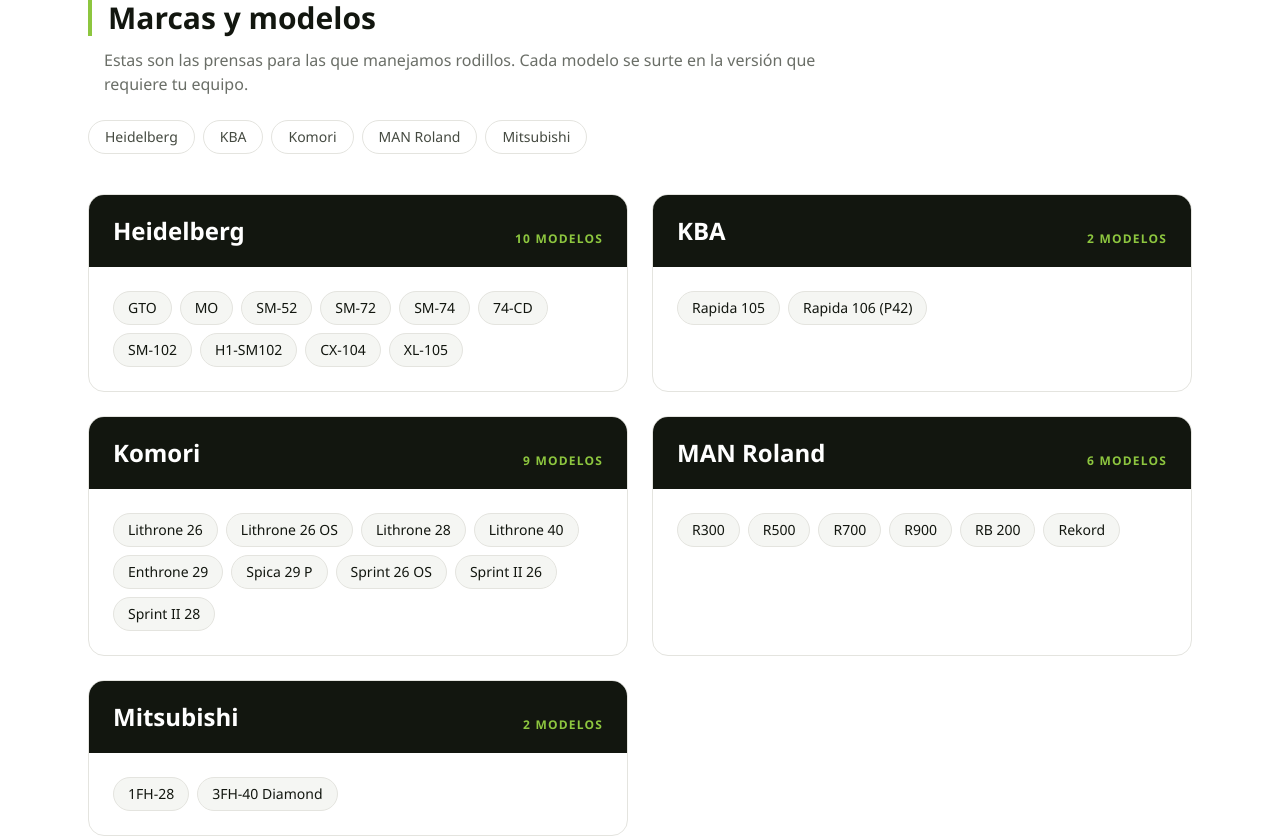
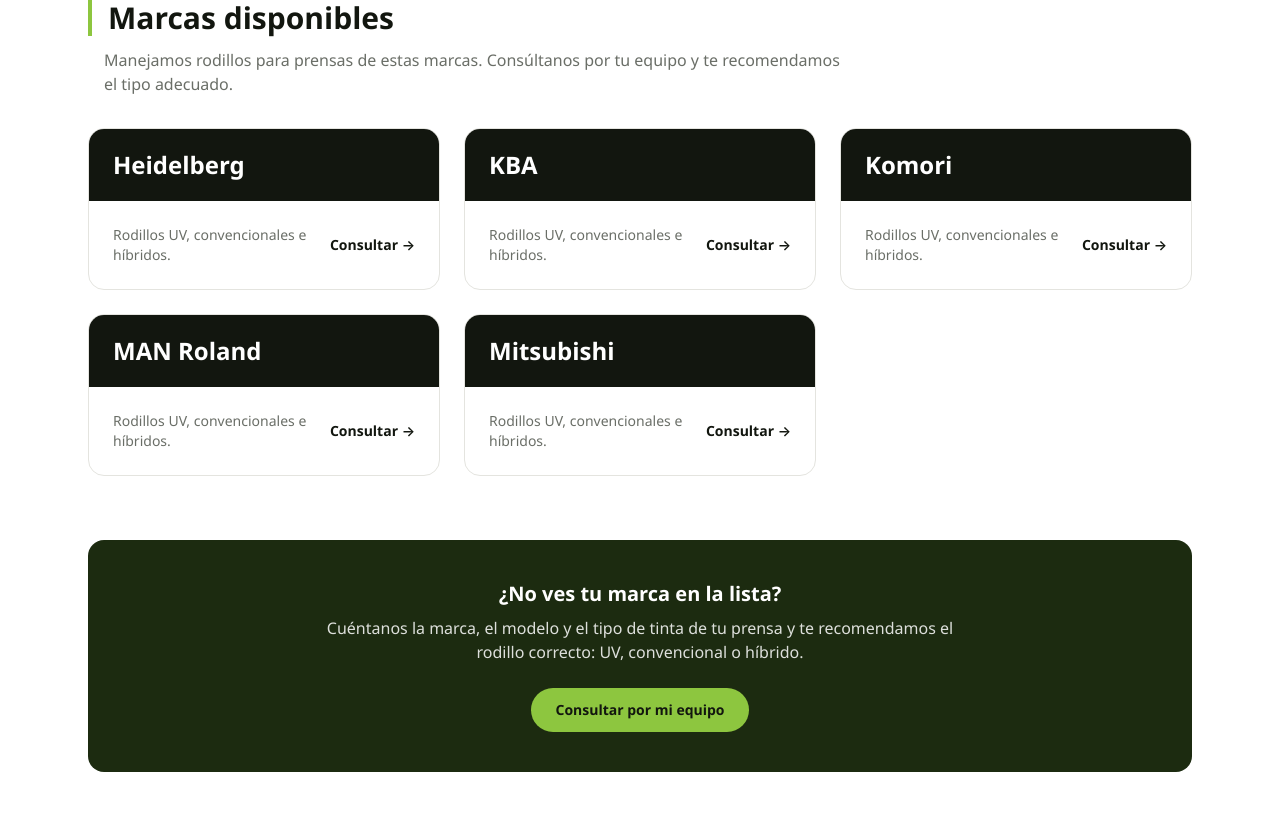
Before and after one commit to sistemasdruck-bit/druckchemie-web, a Next.js app: page /rodillos in a window 1280 px wide. Shown: the part 560-1397 px from the top of the page. Built offline with nearby package versions, Linux system fonts and the light colour scheme.

Commit message:
Seccion Rodillos en productos y pagina Rodillos solo con marcas

```diff
--- a/src/app/productos/page.tsx
+++ b/src/app/productos/page.tsx
@@ -1,6 +1,7 @@
 import type { Metadata } from "next";
 import Link from "next/link";
 import { getCatalogo } from "@/lib/catalogo";
+import { marcasRodillos } from "@/data/rodillos";
 
 export const metadata: Metadata = {
   title: "Productos | Druck Chemie México",
@@ -35,6 +36,12 @@ export default async function ProductosPage() {
             {cat.nombre}
           </a>
         ))}
+        <a
+          href="#rodillos"
+          className="rounded-full border border-brand-line px-4 py-1.5 text-sm font-medium text-brand-blue transition hover:border-brand-accent hover:bg-brand-accent hover:text-white"
+        >
+          Rodillos
+        </a>
       </div>
 
       <div className="mt-14 space-y-16">
@@ -98,6 +105,36 @@ export default async function ProductosPage() {
             </div>
           </section>
         ))}
+
+        <section id="rodillos" className="scroll-mt-28">
+          <h2 className="border-l-4 border-brand-accent pl-4 text-2xl font-extrabold text-brand-navy">
+            Rodillos
+          </h2>
+          <p className="mt-2 max-w-3xl pl-4 text-brand-blue/80">
+            Contamos con rodillos UV, convencionales e híbridos, según las
+            necesidades y especificaciones de la máquina de cada cliente.
+          </p>
+
+          <div className="mt-6 grid grid-cols-1 gap-4 sm:grid-cols-2 lg:grid-cols-3">
+            {marcasRodillos.map((marca) => (
+              <div
+                key={marca.slug}
+                className="flex flex-col rounded-lg border border-brand-line bg-white p-5"
+              >
+                <h3 className="font-bold text-brand-navy">{marca.nombre}</h3>
+                <p className="mt-1.5 text-sm text-brand-blue/80">
+                  Rodillos para prensas {marca.nombre}.
+                </p>
+                <Link
+                  href="/contacto"
+                  className="mt-auto inline-flex items-center gap-1.5 pt-4 text-sm font-semibold text-brand-navy hover:text-brand-accent-dark"
+                >
+                  Consultar →
+                </Link>
+              </div>
+            ))}
+          </div>
+        </section>
       </div>
 
       <div className="mt-16 rounded-2xl bg-brand-teal px-8 py-10 text-center text-white">
--- a/src/app/rodillos/page.tsx
+++ b/src/app/rodillos/page.tsx
@@ -44,56 +44,41 @@ export default function RodillosPage() {
 
       {/* Marcas */}
       <h2 className="mt-20 border-l-4 border-brand-accent pl-4 text-3xl font-extrabold text-brand-navy">
-        Marcas y modelos
+        Marcas disponibles
       </h2>
       <p className="mt-3 max-w-3xl pl-4 text-brand-blue/80">
-        Estas son las prensas para las que manejamos rodillos. Cada modelo se
-        surte en la versión que requiere tu equipo.
+        Manejamos rodillos para prensas de estas marcas. Consúltanos por tu
+        equipo y te recomendamos el tipo adecuado.
       </p>
 
-      <div className="mt-6 flex flex-wrap gap-2">
-        {marcasRodillos.map((marca) => (
-          <a
-            key={marca.slug}
-            href={`#${marca.slug}`}
-            className="rounded-full border border-brand-line px-4 py-1.5 text-sm font-medium text-brand-blue transition hover:border-brand-accent hover:bg-brand-accent hover:text-white"
-          >
-            {marca.nombre}
-          </a>
-        ))}
-      </div>
-
-      <div className="mt-10 grid grid-cols-1 gap-6 lg:grid-cols-2">
+      <div className="mt-8 grid grid-cols-1 gap-6 sm:grid-cols-2 lg:grid-cols-3">
         {marcasRodillos.map((marca) => (
           <section
             key={marca.slug}
             id={marca.slug}
             className="scroll-mt-28 overflow-hidden rounded-2xl border border-brand-line bg-white"
           >
-            <div className="flex items-end justify-between bg-brand-navy px-6 py-5 text-white">
+            <div className="bg-brand-navy px-6 py-5 text-white">
               <h3 className="text-2xl font-extrabold">{marca.nombre}</h3>
-              <span className="text-xs font-semibold uppercase tracking-widest text-brand-accent">
-                {marca.modelos.length}{" "}
-                {marca.modelos.length === 1 ? "modelo" : "modelos"}
-              </span>
             </div>
-            <ul className="flex flex-wrap gap-2 p-6">
-              {marca.modelos.map((modelo) => (
-                <li
-                  key={modelo}
-                  className="rounded-full border border-brand-line bg-brand-mist px-3.5 py-1.5 text-sm font-medium text-brand-navy"
-                >
-                  {modelo}
-                </li>
-              ))}
-            </ul>
+            <div className="flex items-center justify-between gap-4 p-6">
+              <p className="text-sm text-brand-blue/80">
+                Rodillos UV, convencionales e híbridos.
+              </p>
+              <Link
+                href="/contacto"
+                className="shrink-0 text-sm font-semibold text-brand-navy hover:text-brand-accent-dark"
+              >
+                Consultar →
+              </Link>
+            </div>
           </section>
         ))}
       </div>
 
       {/* CTA */}
       <div className="mt-16 rounded-2xl bg-brand-teal px-8 py-10 text-center text-white">
-        <h2 className="text-xl font-bold">¿No ves tu modelo en la lista?</h2>
+        <h2 className="text-xl font-bold">¿No ves tu marca en la lista?</h2>
         <p className="mx-auto mt-2 max-w-2xl text-white/85">
           Cuéntanos la marca, el modelo y el tipo de tinta de tu prensa y te
           recomendamos el rodillo correcto: UV, convencional o híbrido.
--- a/src/data/rodillos.ts
+++ b/src/data/rodillos.ts
@@ -1,61 +1,19 @@
-// Marcas de prensa y modelos para los que Druck Chemie maneja rodillos.
-// Fuente: catálogo del sistema cotizador-rodillos (marca y modelo de máquina
-// de los SKU activos), extraído el 2026-11-07. Se excluyen las entradas
-// internas "Por definir" / "Otros rodillos".
+// Marcas de prensa para las que Druck Chemie maneja rodillos.
+// Fuente: catálogo del sistema cotizador-rodillos (marca de máquina de los
+// SKU activos), extraído el 2026-11-07. El sitio muestra solo las marcas, no
+// los modelos. Se excluyen las entradas internas "Por definir" / "Otros rodillos".
 
 export type MarcaRodillos = {
   slug: string;
   nombre: string;
-  modelos: string[];
 };
 
 export const marcasRodillos: MarcaRodillos[] = [
-  {
-    slug: "heidelberg",
-    nombre: "Heidelberg",
-    modelos: [
-      "GTO",
-      "MO",
-      "SM-52",
-      "SM-72",
-      "SM-74",
-      "74-CD",
-      "SM-102",
-      "H1-SM102",
-      "CX-104",
-      "XL-105",
-    ],
-  },
-  {
-    slug: "kba",
-    nombre: "KBA",
-    modelos: ["Rapida 105", "Rapida 106 (P42)"],
-  },
-  {
-    slug: "komori",
-    nombre: "Komori",
-    modelos: [
-      "Lithrone 26",
-      "Lithrone 26 OS",
-      "Lithrone 28",
-      "Lithrone 40",
-      "Enthrone 29",
-      "Spica 29 P",
-      "Sprint 26 OS",
-      "Sprint II 26",
-      "Sprint II 28",
-    ],
-  },
-  {
-    slug: "man-roland",
-    nombre: "MAN Roland",
-    modelos: ["R300", "R500", "R700", "R900", "RB 200", "Rekord"],
-  },
-  {
-    slug: "mitsubishi",
-    nombre: "Mitsubishi",
-    modelos: ["1FH-28", "3FH-40 Diamond"],
-  },
+  { slug: "heidelberg", nombre: "Heidelberg" },
+  { slug: "kba", nombre: "KBA" },
+  { slug: "komori", nombre: "Komori" },
+  { slug: "man-roland", nombre: "MAN Roland" },
+  { slug: "mitsubishi", nombre: "Mitsubishi" },
 ];
 
 export const tiposRodillo = [
```
